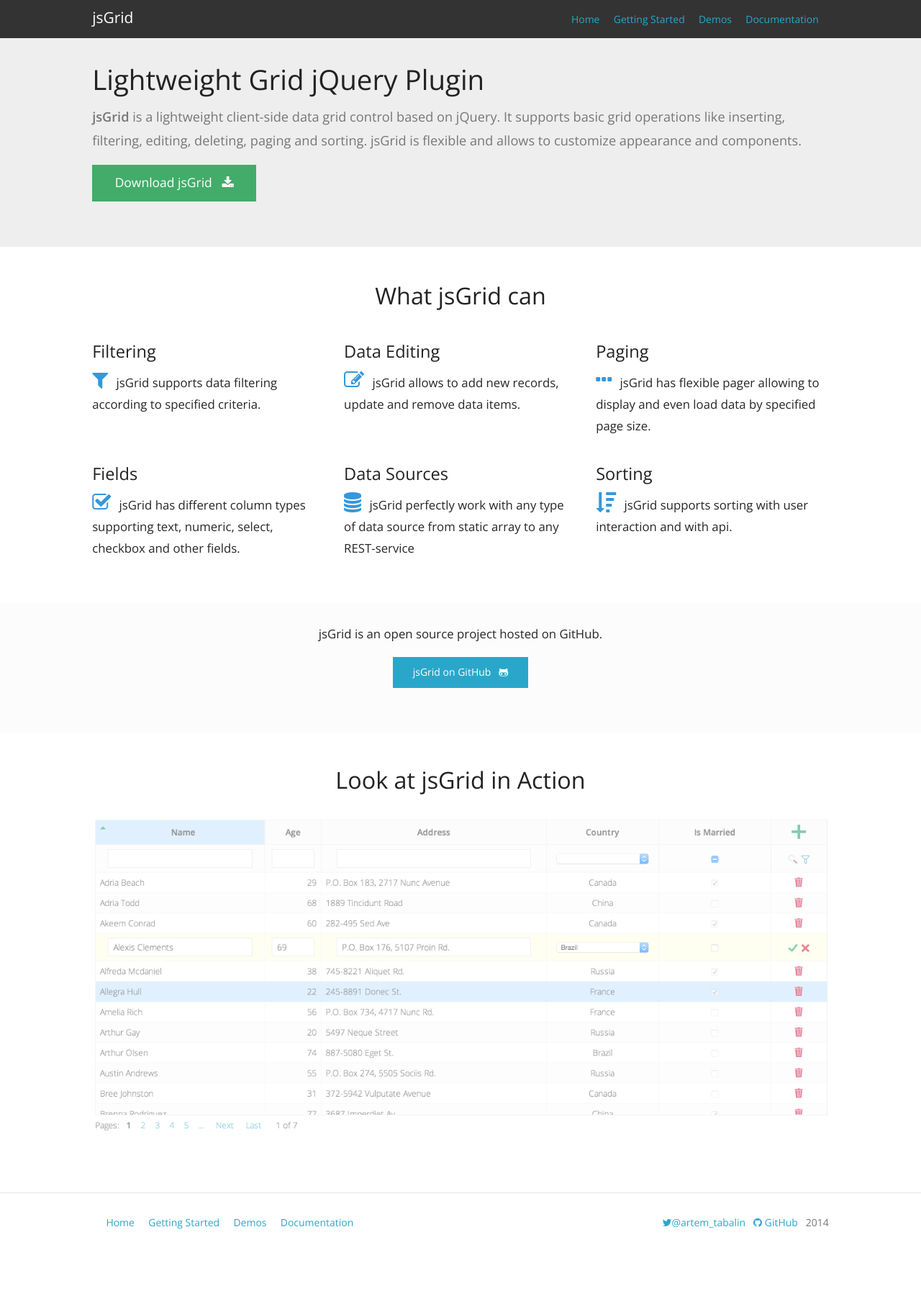
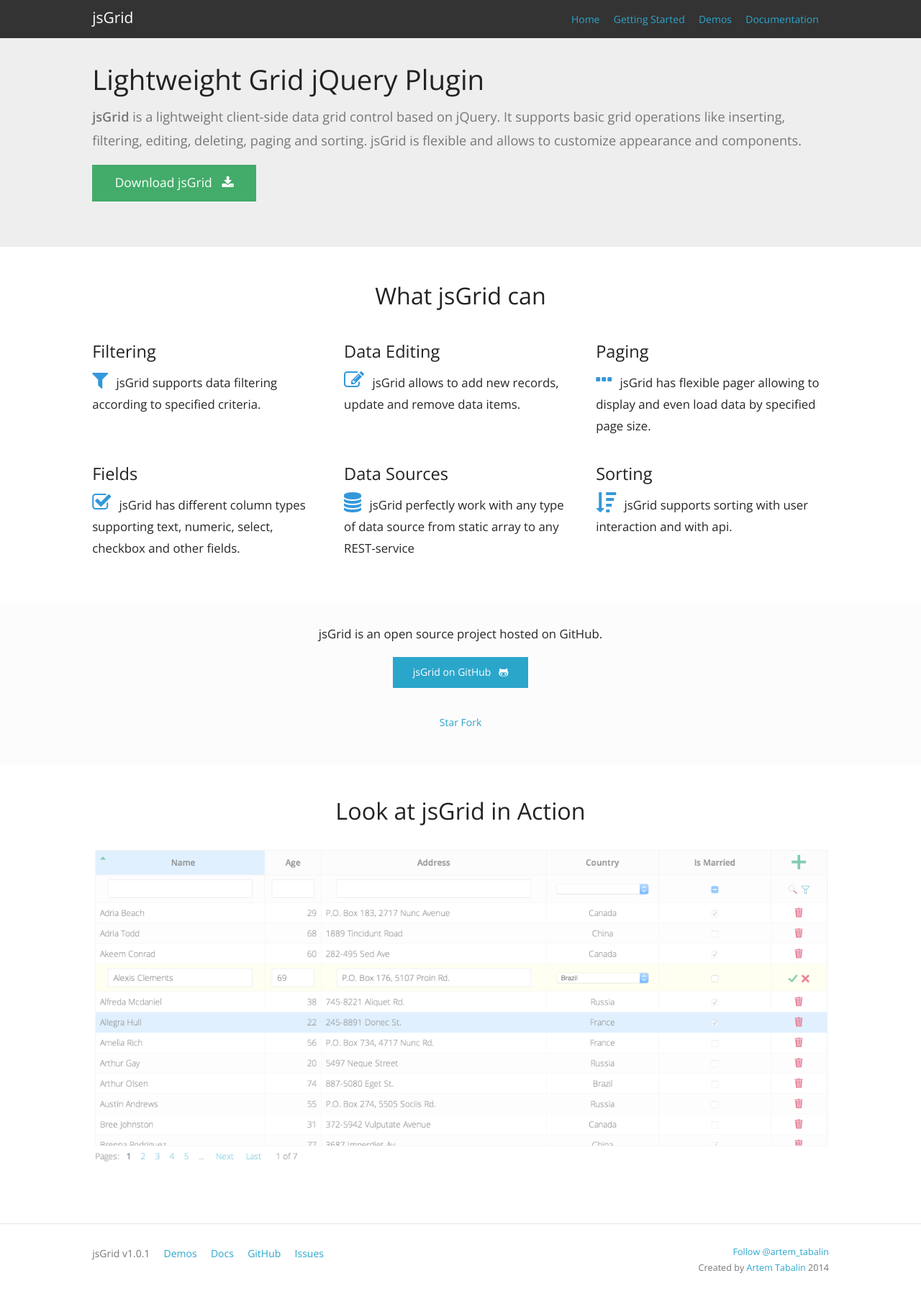
Before and after one commit to tabalinas/jsgrid, a Jekyll site: the page built from index.html, in a window 1280 px wide. Shown: the whole page at 72% size. Built offline with Jekyll 4.4.1, drawn with Linux system fonts in a browser that asks for light colours; nearby versions of some CDN libraries; comment, search, counter and statistics services are not loaded; before the commit the page ends 1757 px from its top, so only the background shows below that.

Commit message:
Site: Add following and star buttons

```diff
--- /dev/null
+++ b/_includes/footer-nav.html
@@ -0,0 +1,5 @@
+<li>jsGrid v1.0.1</li>
+<li><a href="/demos">Demos</a></li>
+<li><a href="/docs">Docs</a></li>
+<li><a href="https://github.com/tabalinas/jsgrid">GitHub</a></li>
+<li><a href="https://github.com/tabalinas/jsgrid/issues">Issues</a></li>
--- a/_layouts/default.html
+++ b/_layouts/default.html
@@ -74,15 +74,17 @@
 
         <footer class="footer" role="contentinfo">
             <div class="row">
-                <div class="small-12 columns content">
-                    <p class="quiet copyright right">
-                        <a href="https://twitter.com/{{ site.twitter }}"><i class="fa fa-twitter"></i>@{{ site.twitter }}</a> &nbsp;
-                        <a href="https://github.com/{{ site.github }}/"><i class="fa fa-github"></i> {{ site.github }}</a> &nbsp;
-                        {{ site.year }}
+                <div class="medium-6 columns content footer-nav-container">
+                    <ul class="inline-list footer-nav">
+                        {% include footer-nav.html %}
+                    </ul>
+                </div>
+                <div class="medium-6 columns content">
+                    <p class="quiet copyright">
+                        <a class="twitter-follow-button" href="https://twitter.com/artem_tabalin" data-show-count="true" data-lang="en">Follow @{{ site.twitter }}</a>
+                        <br />
+                        Created by <a href="https://github.com/tabalinas" target="_blank">Artem Tabalin</a> {{ site.year }}
                     </p>
-                    <ul class="inline-list show-for-medium-up">
-                        {% include nav.html %}
-                    </ul>
                 </div>
             </div>
         </footer>
@@ -99,7 +101,8 @@
 <script src="/bower_components/foundation/js/foundation.min.js"></script>
 <script src="/js/script.js"></script>
 
-<!-- Google Analytics -->
+<script async defer id="github-bjs" src="https://buttons.github.io/buttons.js"></script>
+<script>window.twttr=(function(d,s,id){var js,fjs=d.getElementsByTagName(s)[0],t=window.twttr||{};if(d.getElementById(id))return;js=d.createElement(s);js.id=id;js.src="https://platform.twitter.com/widgets.js";fjs.parentNode.insertBefore(js,fjs);t._e=[];t.ready=function(f){t._e.push(f);};return t;}(document,"script","twitter-wjs"));</script>
 <script>
     (function (i, s, o, g, r, a, m) {
         i['GoogleAnalyticsObject'] = r;
@@ -115,6 +118,5 @@
     ga('create', '{{ site.analytics }}', 'auto');
     ga('send', 'pageview');
 </script>
-
 </body>
 </html>
--- a/index.html
+++ b/index.html
@@ -62,6 +62,10 @@
         <div class="small-12 columns content">
             <p class="larger-text center">jsGrid is an open source project hosted on GitHub.</p>
             <p class="center"><a href="https://github.com/tabalinas/jsgrid" class="button larger">jsGrid on GitHub &nbsp; <i class="fa fa-github-alt"></i></a></p>
+            <p class="center">
+                <a class="github-button" href="https://github.com/tabalinas/jsgrid" data-icon="octicon-star" data-style="mega" data-count-href="/tabalinas/jsgrid/stargazers" data-count-api="/repos/tabalinas/jsgrid#stargazers_count" data-count-aria-label="# stargazers on GitHub" aria-label="Star tabalinas/jsgrid on GitHub">Star</a>
+                <a class="github-button" href="https://github.com/tabalinas/jsgrid/fork" data-icon="octicon-git-branch" data-style="mega" data-count-href="/tabalinas/jsgrid/network" data-count-api="/repos/tabalinas/jsgrid#forks_count" data-count-aria-label="# forks on GitHub" aria-label="Fork tabalinas/jsgrid on GitHub">Fork</a>
+            </p>
         </div>
     </div>
 </div>
```
Also changed, not shown: scss/_custom.scss (+19 -0 lines), css/style.css.
